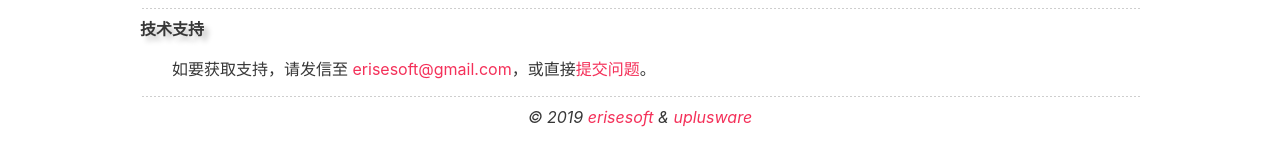
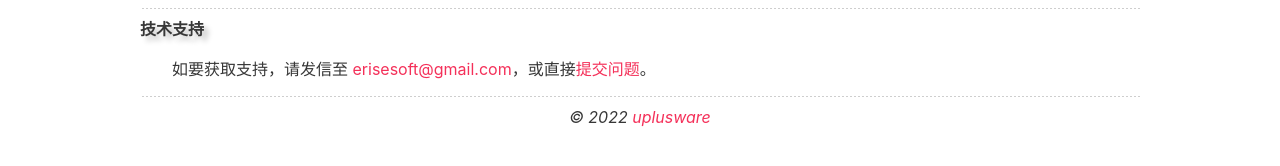
Before and after one commit to erisesoft/erisesoft.github.io, a Jekyll site: the page index.html, which Jekyll copies as it is, in a window 1280 px wide. Shown: the part 514-680 px from the top of the page. Built offline with Jekyll 4.4.1, drawn with Linux system fonts in a browser that asks for light colours.

Commit message:
Update index.html

```diff
--- a/index.html
+++ b/index.html
@@ -42,7 +42,7 @@
 			<li>如要获取支持，请发信至 <a href="mailto:erisesoft@gmail.com">erisesoft@gmail.com</a>，或直接<a href="https://github.com/erisesoft/erisesoft.github.io/issues" target="_blank">提交问题</a>。</li>
 		</ul>
 		<hr>
-		<p align="center"><i>© 2019 <a href="http://erisemail.com/" target="_blank">erisesoft</a> & <a href="http://uplusware.net/" target="_blank">uplusware</a></i></p>
+		<p align="center"><i>© 2022 <a href="http://uplusware.net/" target="_blank">uplusware</a></i></p>
 	</section>
 	</div>
 </body>
```
